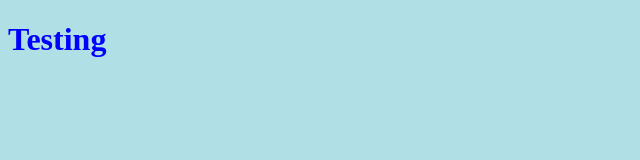
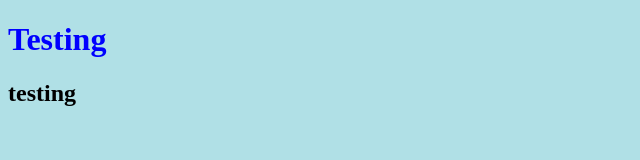
Before and after one commit to ThatGuyPhoenix/CodersCafe, a plain HTML site: page index.html in a window 1280 px wide. Shown: the whole page, without its empty margins (0-640 px from the left). Drawn offline with Linux system fonts and the light colour scheme.

Commit message:
added more text

```diff
--- a/index.html
+++ b/index.html
@@ -6,6 +6,6 @@
 <body>
         <body>
             <h1>Testing</h1>
-            <script src="app.js"></script>
+            <h2>testing</h2>
         </body>
 </html>
```
